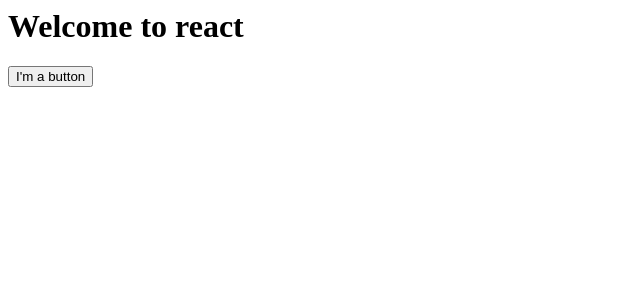
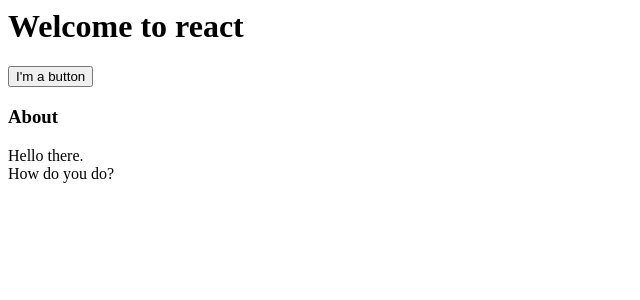
Before and after one commit to Gaditi12/React-work, a React (Create React App) app: page / in a window 1280 px wide. Shown: the top 300 px of the page, without its empty margins (0-640 px from the left). Built offline with nearby package versions, Linux system fonts and the light colour scheme.

Commit message:
Writing markup with JSX

```diff
--- a/src/App.js
+++ b/src/App.js
@@ -1,11 +1,14 @@
 import React from "react";
 import Welcome from "./component/Welcome";
 import Button from "./component/Button";
+import AboutPage from "./component/AboutPage";
 function App() {
   return (
     <>
       <Welcome />
       <Button />
+
+      <AboutPage />
     </>
   );
 }
--- /dev/null
+++ b/src/component/AboutPage.jsx
@@ -0,0 +1,14 @@
+import React from "react";
+
+function AboutPage() {
+  return (
+    <>
+      <h3>About</h3>
+      <p>
+        Hello there. <br />
+        How do you do?
+      </p>
+    </>
+  );
+}
+export default AboutPage;
```
